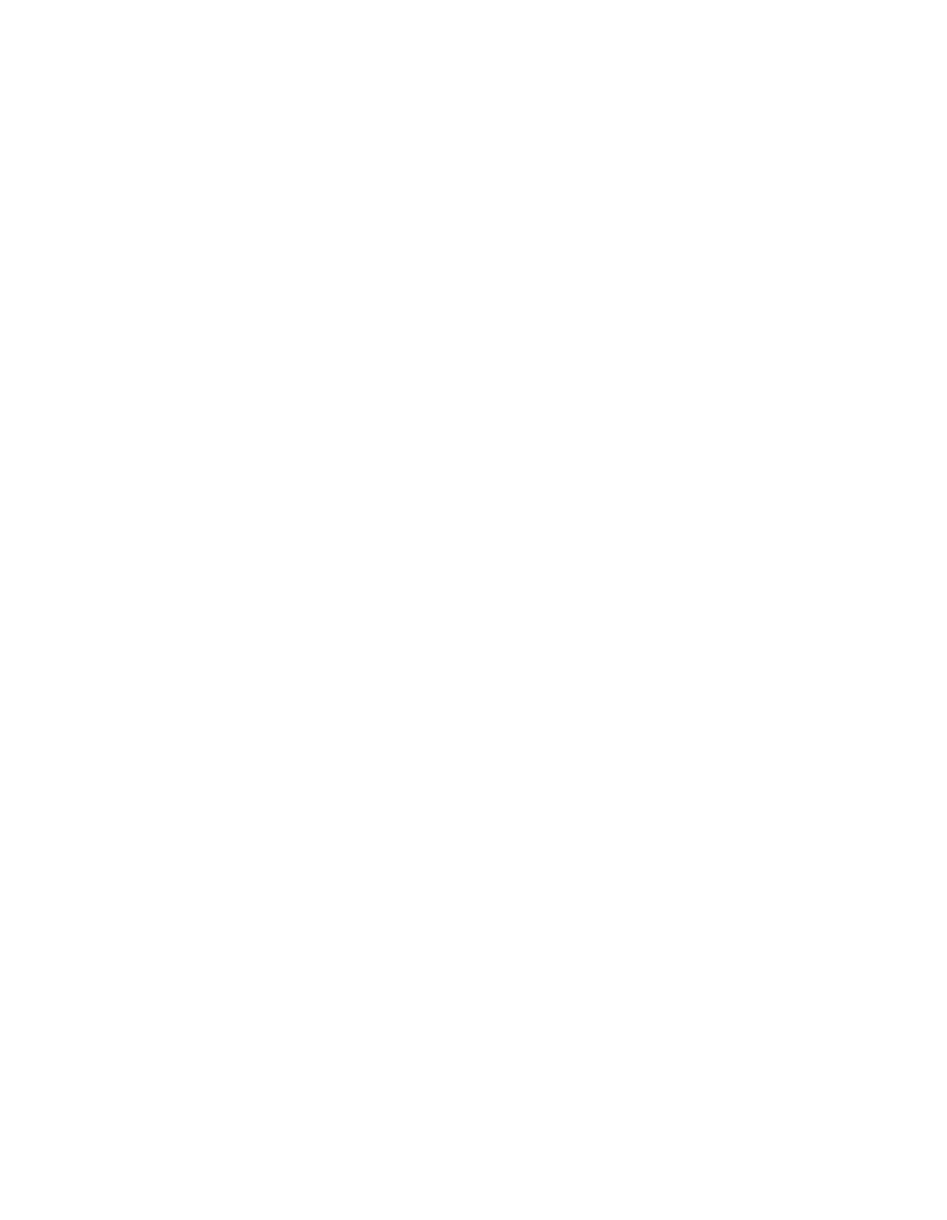
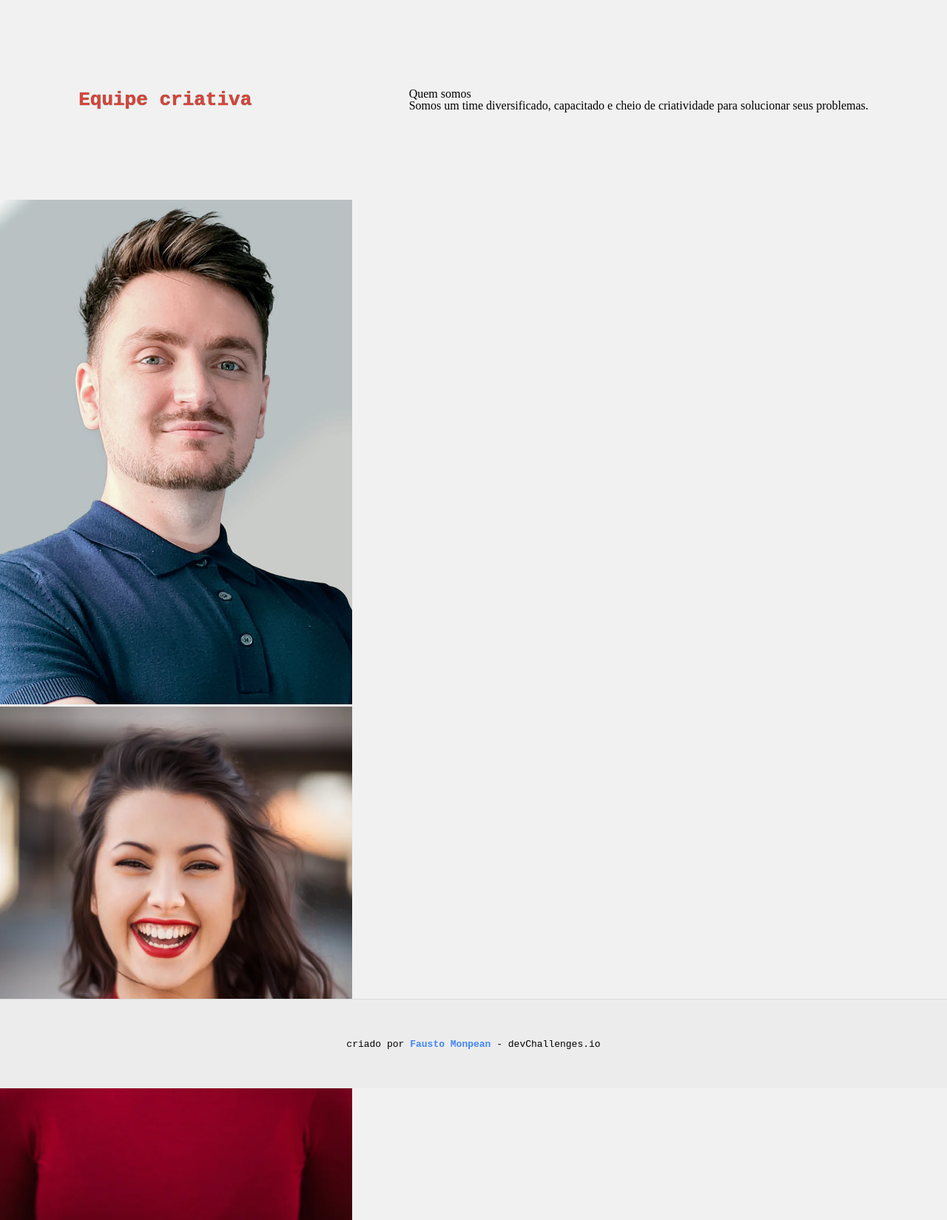
Before and after one commit to viniciusmonpean/my-team-page-master, a plain HTML site: page index.html in a window 1280 px wide. Shown: the top 1649 px of the page at 74% size. Before the commit the page ends 800 px from the top, so only its background shows below. Drawn offline with Linux system fonts and the light colour scheme.

Commit message:
Estruturação de HTML e configuração inicial de CSS

```diff
--- /dev/null
+++ b/assets/css/main.css
@@ -0,0 +1,83 @@
+body {
+    background-color: #f1f1f1;
+    display: flex;
+    flex-direction: column;
+    height: 1500px;
+    width: 100%;
+}
+.header {
+    display: none;
+    width: 100%;
+    height: 3em;
+    background-color: #ececec;
+    border-bottom:1px solid #dddddd;
+    justify-content: space-around;
+    align-items: center;
+
+}
+.principal {
+    width: 100%;
+    height: 90%;
+    display:flex;
+}
+.principalDiv {
+    width: 100%;
+    height: 100%;
+}
+.principalDiv-text {
+    width: 100%;
+    height: 20%;
+    display: flex;
+    justify-content: space-around;
+    align-items: center;
+}
+.textTitle {
+    color: #db4437;
+    text-shadow: 0px 0px 1px #272727;
+    font-size: 2em;
+    font-weight: bold;
+    font-family: monospace;
+    transition: 0.5s;
+}
+.textTitle:hover {
+    text-shadow: 0px 0px 3px;
+}
+.textSubtitle {
+
+}
+.textSubtitle-paragraph {
+
+}
+.principalDiv-images {
+
+}
+.imagesDiv {
+
+}
+.imageParagraph {
+
+}
+.footer {
+    display: flex;
+    width: 100%;
+    height: 8%;
+    background-color: #ececec;
+    border-top:1px solid #dddddd;
+    justify-content: space-around;
+    align-items: center;
+}
+.footerText {
+    font-family: monospace;
+}
+.linkNome {
+    text-decoration: none;
+    color: #4285f4;
+    font-weight: bold;
+}
+
+@media(max-width: 360px) {
+
+    .footer {
+        margin-bottom: -60px;
+    }
+}
--- /dev/null
+++ b/assets/css/reset.css
@@ -0,0 +1,48 @@
+/* http://meyerweb.com/eric/tools/css/reset/
+   v2.0 | 20110126
+   License: none (public domain)
+*/
+
+html, body, div, span, applet, object, iframe,
+h1, h2, h3, h4, h5, h6, p, blockquote, pre,
+a, abbr, acronym, address, big, cite, code,
+del, dfn, em, img, ins, kbd, q, s, samp,
+small, strike, strong, sub, sup, tt, var,
+b, u, i, center,
+dl, dt, dd, ol, ul, li,
+fieldset, form, label, legend,
+table, caption, tbody, tfoot, thead, tr, th, td,
+article, aside, canvas, details, embed,
+figure, figcaption, footer, header, hgroup,
+menu, nav, output, ruby, section, summary,
+time, mark, audio, video {
+	margin: 0;
+	padding: 0;
+	border: 0;
+	font-size: 100%;
+	font: inherit;
+	vertical-align: baseline;
+}
+/* HTML5 display-role reset for older browsers */
+article, aside, details, figcaption, figure,
+footer, header, hgroup, menu, nav, section {
+	display: block;
+}
+body {
+	line-height: 1;
+}
+ol, ul {
+	list-style: none;
+}
+blockquote, q {
+	quotes: none;
+}
+blockquote:before, blockquote:after,
+q:before, q:after {
+	content: '';
+	content: none;
+}
+table {
+	border-collapse: collapse;
+	border-spacing: 0;
+}
--- a/index.html
+++ b/index.html
@@ -5,8 +5,50 @@
   <meta http-equiv="X-UA-Compatible" content="IE=edge">
   <meta name="viewport" content="width=device-width, initial-scale=1.0">
   <title>my-team-page-master</title>
+  <link rel="stylesheet" href="assets/css/reset.css">
+  <link rel="stylesheet" href="assets/css/main.css">
 </head>
 <body>
-
+  <header class="header">
+  </header>
+  <main class="principal">
+      <div class="principalDiv">
+        <section class="principalDiv-text">
+          <h1 class="textTitle">Equipe criativa</h1>
+          <h2 class="textSubtitle">Quem somos
+            <p class="textSubtitle-paragraph">Somos um time diversificado, capacitado e cheio de criatividade para solucionar seus problemas.</p>
+          </h2>
+        </section>
+        <section class="principalDiv-images">
+          <div class="imagesDiv">
+            <img src="assets/images/photo1.png" alt="" class="image">
+            <p class="imageParagraph"></p>
+          </div>
+          <div class="imagesDiv">
+            <img src="assets/images/photo2.png" alt="" class="image">
+            <p class="imageParagraph"></p>
+          </div>
+          <div class="imagesDiv">
+            <img src="assets/images/photo3.png" alt="" class="image">
+            <p class="imageParagraph"></p>
+          </div>
+          <div class="imagesDiv">
+            <img src="assets/images/photo4.png" alt="" class="image">
+            <p class="imageParagraph"></p>
+          </div>
+          <div class="imagesDiv">
+            <img src="assets/images/photo5.png" alt="" class="image">
+            <p class="imageParagraph"></p>
+          </div>
+          <div class="imagesDiv">
+            <img src="assets/images/photo6.png" alt="" class="image">
+            <p class="imageParagraph"></p>
+          </div>
+        </section>
+      </div>
+  </main>
+  <footer class="footer">
+      <h3 class="footerText">criado por <a class="linkNome" href="">Fausto Monpean</a> - devChallenges.io</h3>
+  </footer>
 </body>
 </html>
```
